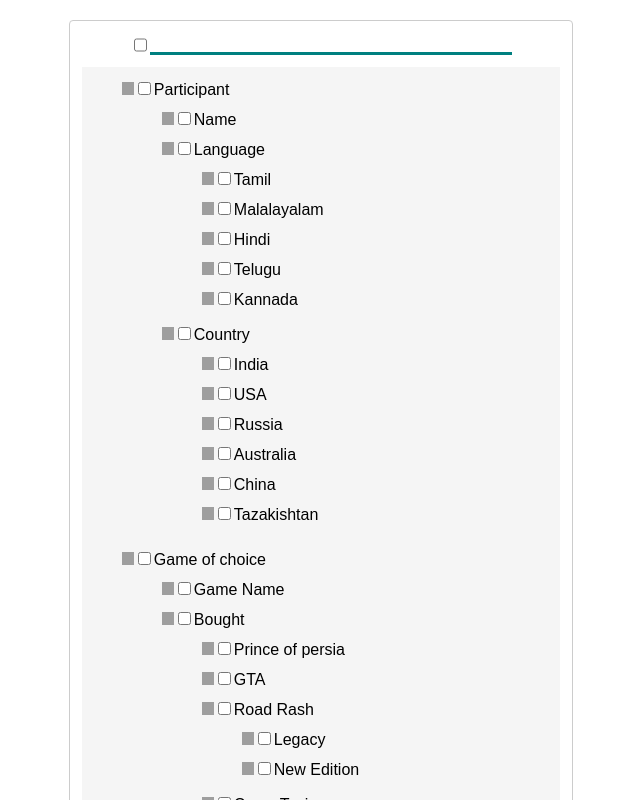
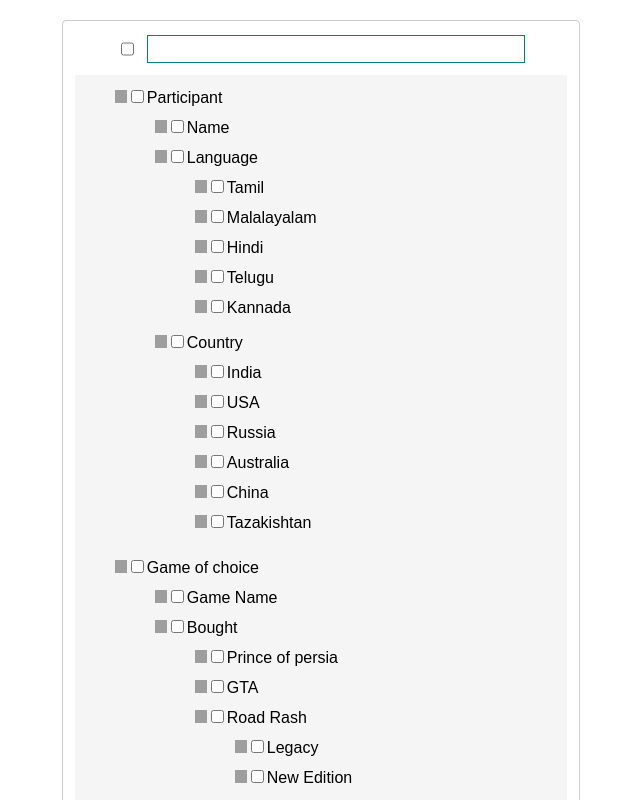
Before and after one commit to imkiran22/tree-list-view, a React (Create React App) app: page / in a window 1280 px wide. Shown: the top 800 px of the page, without its empty margins (319-959 px from the left). Built offline with nearby package versions, Linux system fonts and the light colour scheme; grey boxes are pictures that could not be loaded.

Commit message:
Final commit

```diff
--- a/src/components/TreeList/Search/Search.scss
+++ b/src/components/TreeList/Search/Search.scss
@@ -8,7 +8,10 @@
   .search {
     width: 75%;
     border: none;
-    border-bottom: 3px solid teal;
+    border: 1px solid teal;
+    padding: 3px;
     outline: none;
+    margin-left: 10px;
+    height: 20px;
   }
 }
```
